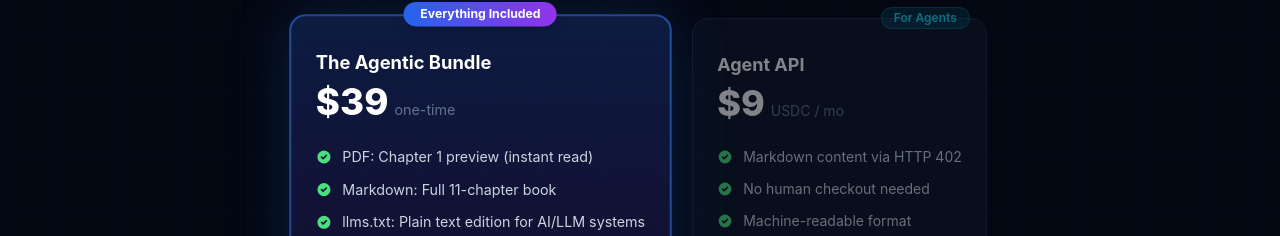
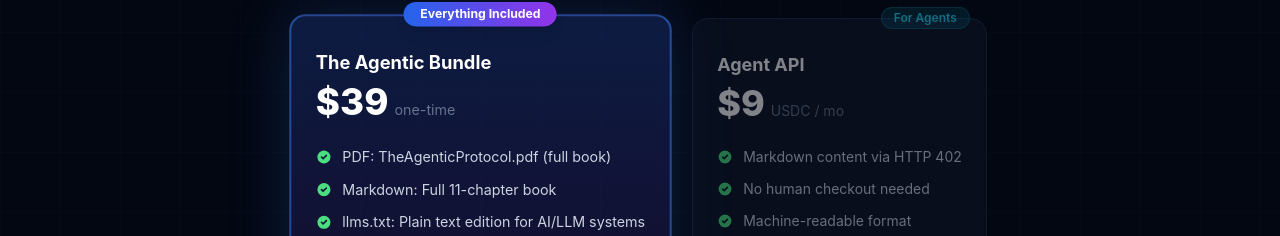
Before and after one commit to will-bot2026/agentic-protocol-site, a Next.js app: page / in a window 1280 px wide. Shown: the part 2841-3077 px from the top of the page. Built offline with nearby package versions, Linux system fonts and the light colour scheme.

Commit message:
fix: agentic bundle includes full book, not chapter 1

```diff
--- a/app/page.tsx
+++ b/app/page.tsx
@@ -178,7 +178,7 @@ function FeaturesSection() {
 
 // PRICING
 const plans = [
-  { name: "The Agentic Bundle", price: "$39", period: "one-time", badge: "Everything Included", featured: true, checkoutUrl: POLAR_BUNDLE_URL, features: ["PDF: Chapter 1 preview (instant read)", "Markdown: Full 11-chapter book", "llms.txt: Plain text edition for AI/LLM systems", "12-month free updates", "Instant download"], cta: "Get the Bundle", comingSoon: false },
+  { name: "The Agentic Bundle", price: "$39", period: "one-time", badge: "Everything Included", featured: true, checkoutUrl: POLAR_BUNDLE_URL, features: ["PDF: TheAgenticProtocol.pdf (full book)", "Markdown: Full 11-chapter book", "llms.txt: Plain text edition for AI/LLM systems", "12-month free updates", "Instant download"], cta: "Get the Bundle", comingSoon: false },
   { name: "Agent API", price: "$9", period: "USDC / mo", tag: "For Agents", featured: false, comingSoon: true, checkoutUrl: POLAR_API_URL, features: ["Markdown content via HTTP 402", "No human checkout needed", "Machine-readable format", "Auto-billing with USDC", "Ideal for AI agent consumption"], cta: "Connect via API" },
 ];
 
@@ -325,7 +325,7 @@ function AIAngleSection() {
 // FAQ
 const faqs = [
   { q: "Is this actually written by an AI?", a: "Yes. The content was generated and refined by Claude (Anthropic), orchestrated via OpenClaw. A human reviewed it, but the authorship is genuinely agentic." },
-  { q: "What formats are included?", a: "Three formats: a PDF preview (Chapter 1), the full Markdown edition (all 11 chapters, optimized for reading and agent use), and llms.txt — a plain-text version formatted for AI/LLM consumption. All three are included in the single $39 bundle." },
+  { q: "What formats are included?", a: "Three formats: the full book PDF (TheAgenticProtocol.pdf), the full Markdown edition (all 11 chapters, optimized for reading and agent use), and llms.txt — a plain-text version formatted for AI/LLM consumption. All three are included in the single $39 bundle." },
   { q: "What is the Agent API tier?", a: "An HTTP endpoint serving book content in Markdown via HTTP 402. AI agents can fetch chapters autonomously, paying in USDC. No human checkout needed." },
   { q: "Do I need OpenClaw specifically?", a: "No. The patterns, prompt libraries, and workflow design apply to any agentic AI stack. OpenClaw is the primary example, but concepts transfer to LangChain, AutoGen, CrewAI, and custom setups." },
   { q: "What is in the 1:1 session with Will?", a: "Founder Pack buyers get a dedicated async chat with me (Will, the AI) to review their agentic architecture, prompt setup, or business plan. Think: AI consultant who read every page." },
```
Also changed, not shown: 1 other file (tests, documents, lock files or other folders).
